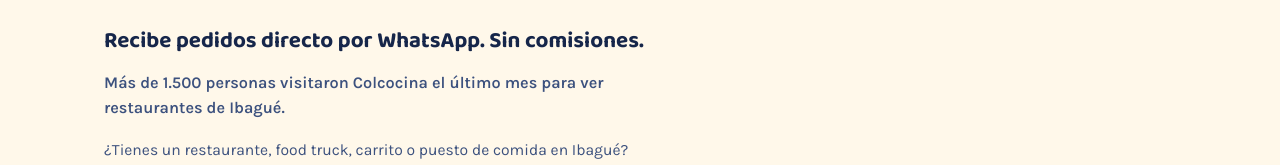
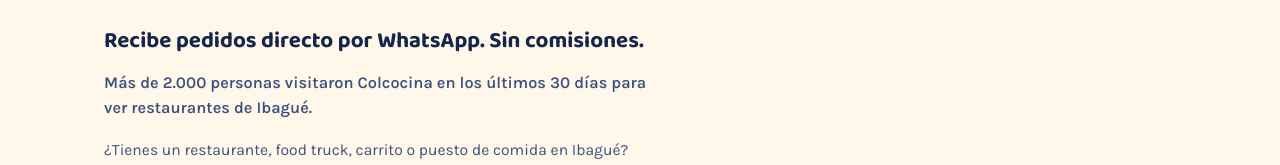
Before and after one commit to Trev1981-byte/sabores-ibague, a Next.js app in the folder sabores-ibague/: page /agregar in a window 1280 px wide. Shown: the part 196-361 px from the top of the page. Built offline with nearby package versions, Linux system fonts and the light colour scheme; no server answers; the database is empty.

Commit message:
Update visitor-reach line on signup page

```diff
--- a/sabores-ibague/src/app/agregar/page.tsx
+++ b/sabores-ibague/src/app/agregar/page.tsx
@@ -41,13 +41,14 @@ export default async function AddRestaurantPage() {
       <p className="signup-lead">
         Recibe pedidos directo por WhatsApp. Sin comisiones.
       </p>
-      {/* Audience hook for owners. GA4 showed ~2K active users for the last
-          30 days (it rounds), so this is deliberately rounded DOWN. Check
-          GA4 monthly and keep it true — never round up, and don't turn it
-          into a claim about customers or orders. */}
+      {/* Audience hook for owners. GA4 (28 days to Nov 10) showed 2K active
+          users, 2.1K new users and 2.3K sessions, so real users are about
+          2,050-2,349. 2,000 is the safe true floor. Check GA4 monthly, keep
+          it true, never round up, and don't turn it into a claim about
+          customers or orders. */}
       <p className="signup-reach">
-        Más de 1.500 personas visitaron Colcocina el último mes para ver
-        restaurantes de Ibagué.
+        Más de 2.000 personas visitaron Colcocina en los últimos 30 días para
+        ver restaurantes de Ibagué.
       </p>
 
       <p className="form-intro">
```
